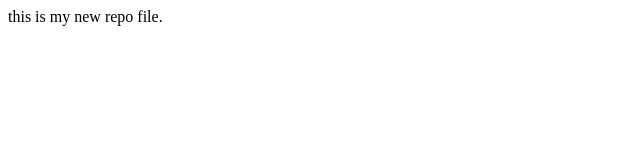
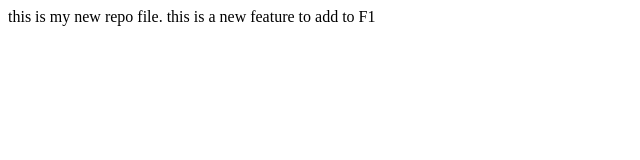
Before and after one commit to thisisvansh-git/localrepo, a plain HTML site: page index.html in a window 1280 px wide. Shown: the whole page, without its empty margins (0-640 px from the left). Drawn offline with Linux system fonts and the light colour scheme.

Commit message:
feature1 branch

```diff
--- a/index.html
+++ b/index.html
@@ -1 +1,2 @@
 <pr>this is my new repo file.</pr>
+<pr>this is a new feature to add to F1</pr>
```
